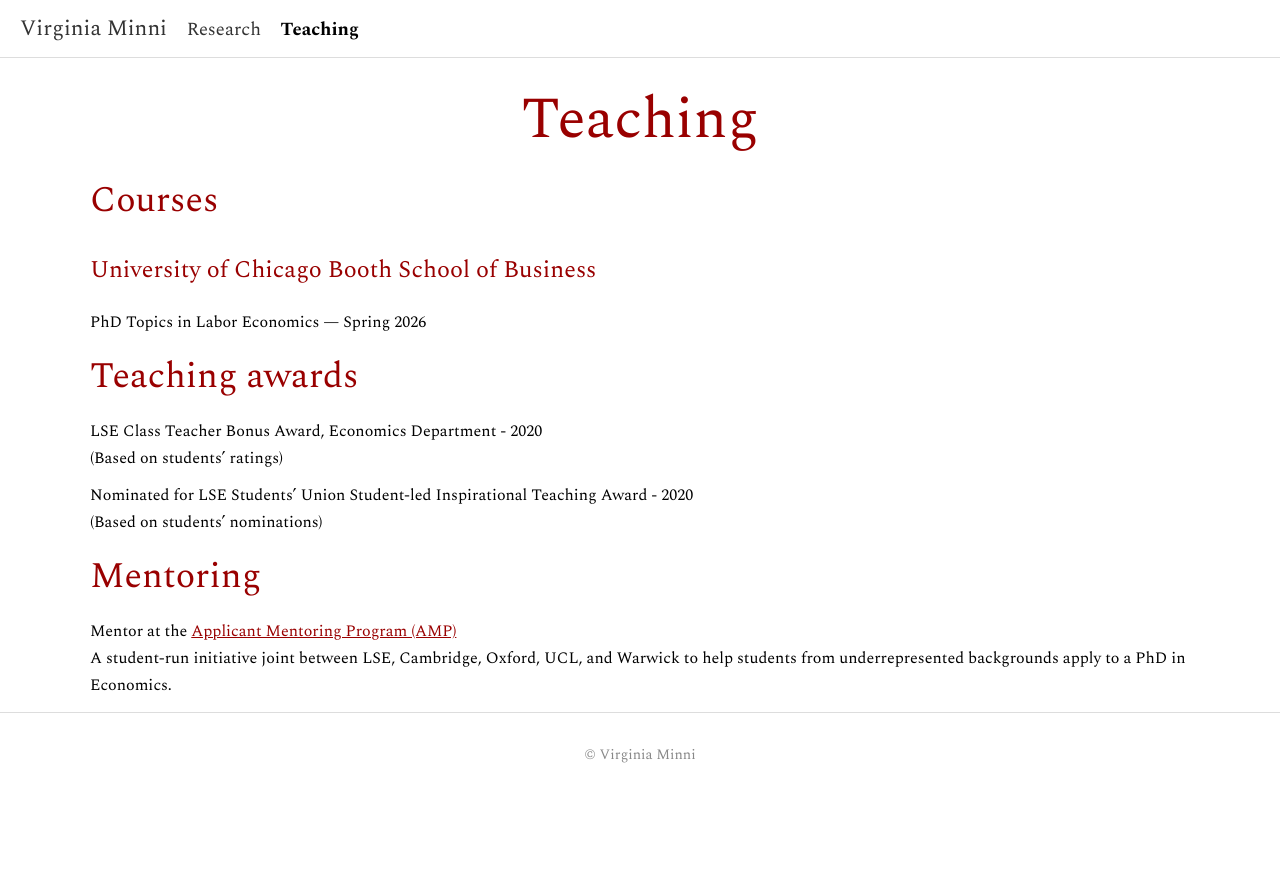
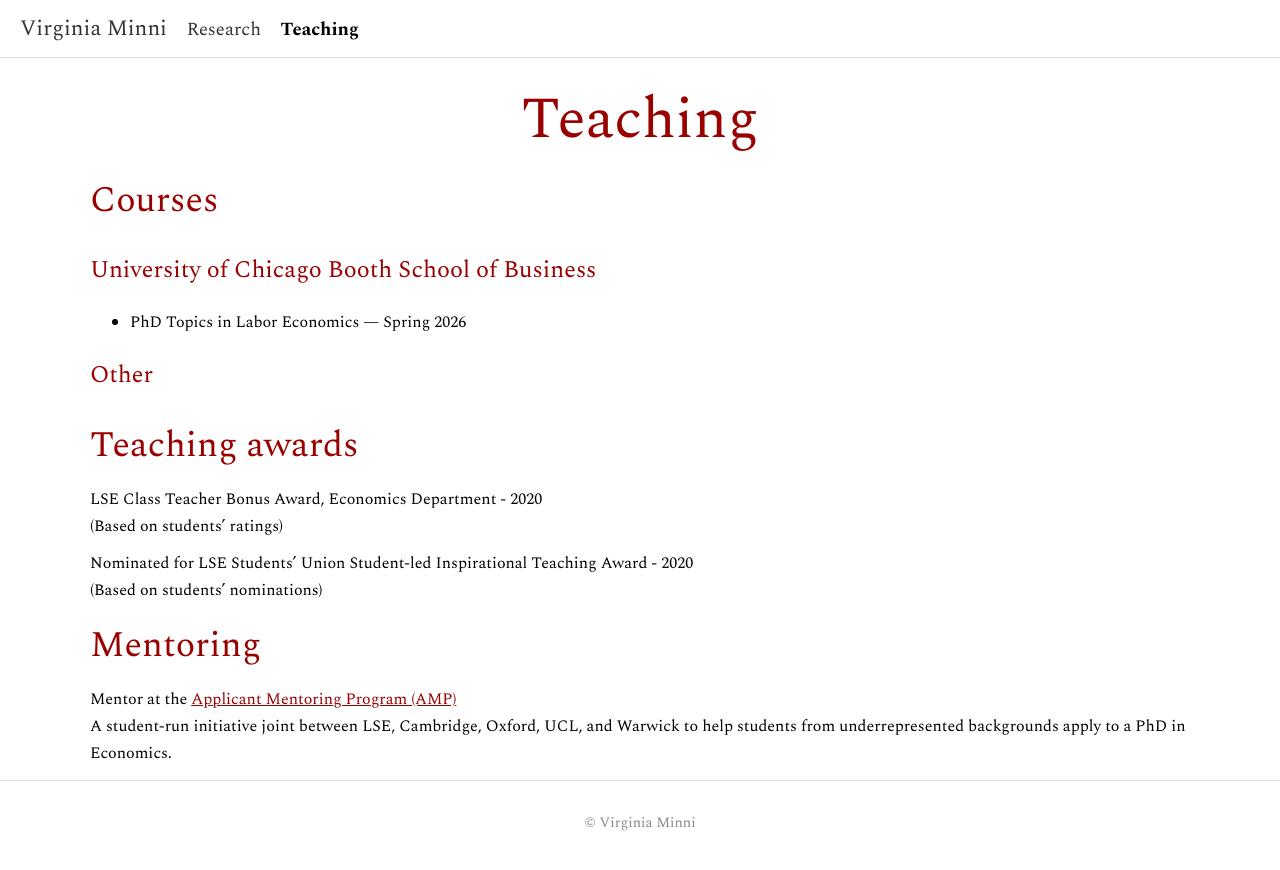
Before and after one commit to virginiaminni/virginiaminni.github.io, a Jekyll site: the page built from teaching.md, in a window 1280 px wide. Shown: the top 870 px of the page. Built offline with Jekyll 4.4.1, drawn with Linux system fonts in a browser that asks for light colours.

Commit message:
Update teaching.md

```diff
--- a/teaching.md
+++ b/teaching.md
@@ -8,7 +8,12 @@ permalink: /teaching/
 ## Courses
 
 ### <span style="color: #990000; font-size: 24px; font-weight: normal; font-family: 'Spectral', serif;">University of Chicago Booth School of Business</span>
-PhD Topics in Labor Economics — Spring 2026 <br>
+<ul>
+  <li>PhD Topics in Labor Economics — Spring 2026</li>
+</ul>
+
+### <span style="color: #990000; font-size: 24px; font-weight: normal; font-family: 'Spectral', serif;">Other</span>
+
 
 ## Teaching awards
 
```
